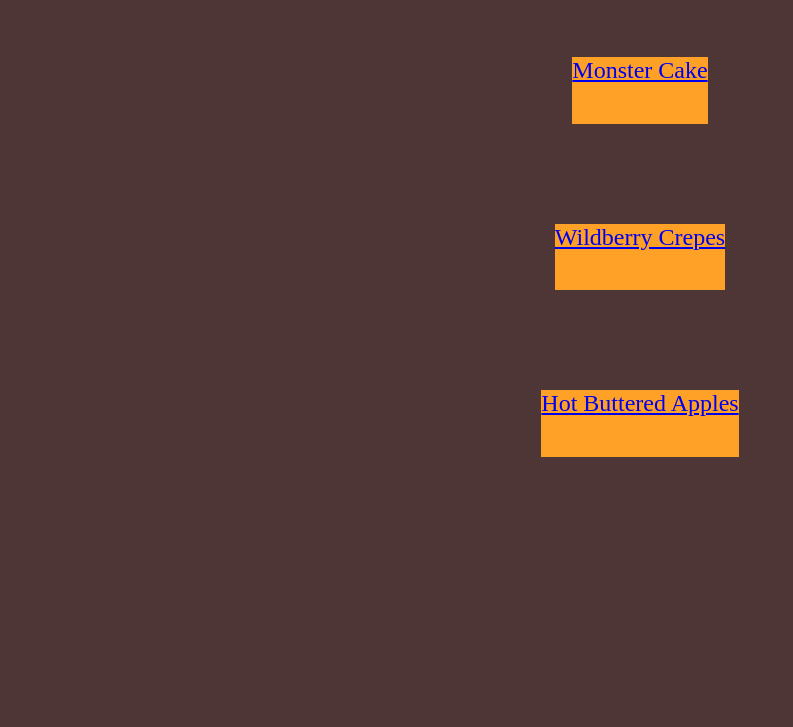
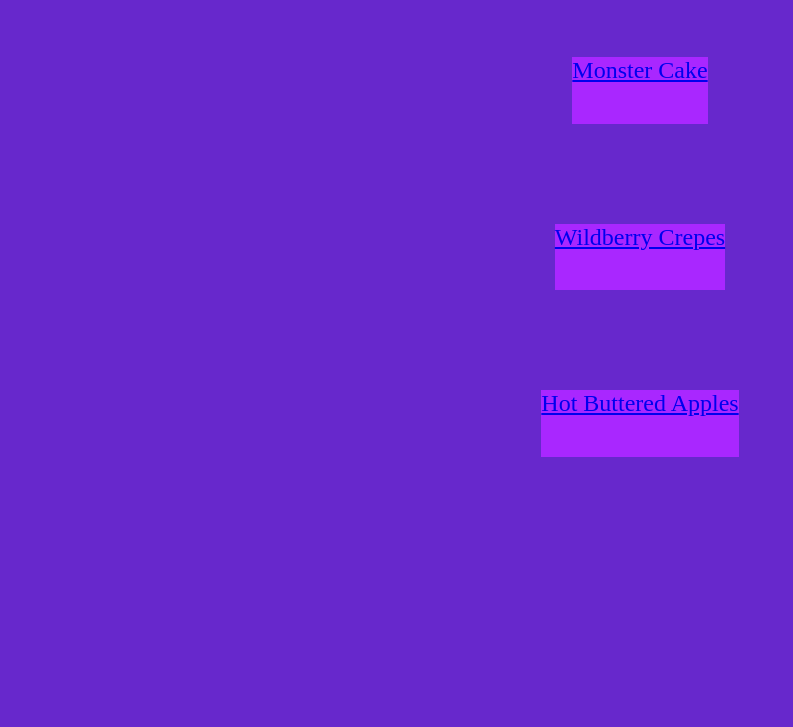
Before and after one commit to ASChavis/odin-recipies, a plain HTML site: page index.html in a window 1280 px wide. Shown: the part 73-800 px from the top of the page, without its empty margins (0-793 px from the left). Drawn offline with Linux system fonts and the light colour scheme.

Commit message:
Updated color scheme

```diff
--- a/recipies/style.css
+++ b/recipies/style.css
@@ -1,6 +1,6 @@
 body{
-    background-color:#4d3635;
-    color:azure;
+    background-color:#6728cc;
+    color:rgb(252, 252, 252);
 }
 
 .container{
@@ -18,7 +18,7 @@ body{
 
 .container > .cake{
     display:flex;
-    background-color: rgb(255, 161, 39);
+    background-color: rgb(169, 39, 255);
     margin:50px;
 
     Flex:auto;
@@ -26,7 +26,7 @@ body{
 
 .container > .crepe{
     display:flex;
-    background-color: rgb(255, 161, 39);
+    background-color: rgb(169, 39, 255);
     margin:50px;
 
     Flex:auto;
@@ -34,25 +34,22 @@ body{
 
 .container > .apple{
     display:flex;
-    background-color: rgb(255, 161, 39);
+    background-color: rgb(169, 39, 255);
     margin:50px;
 
     Flex:auto;
 }
 
 p{
-    color:azure;
     font-size:x-large;
     display:flex;
     justify-content:center;
 }
 
 h2{
-    color:azure;
     font-size:xx-large;
 }
 
 li{
-    color:azure;
     font-size: larger;
 }
```
